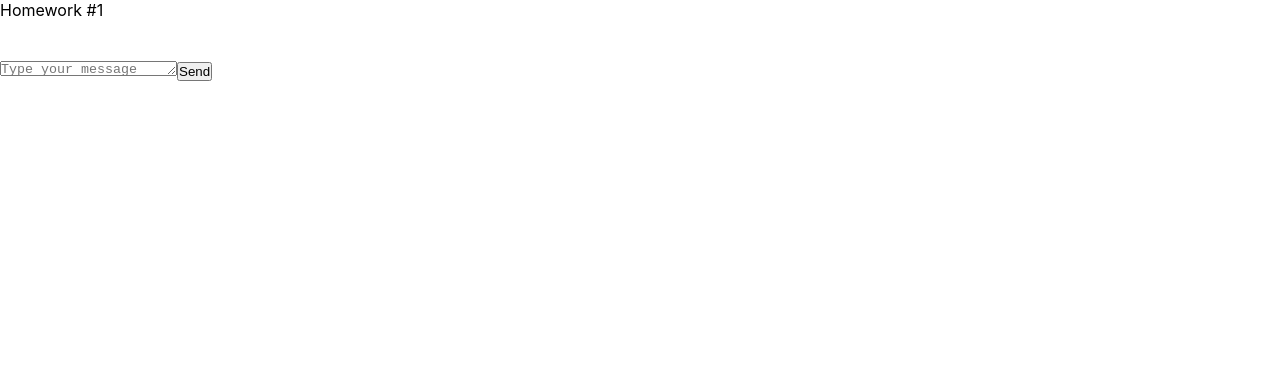
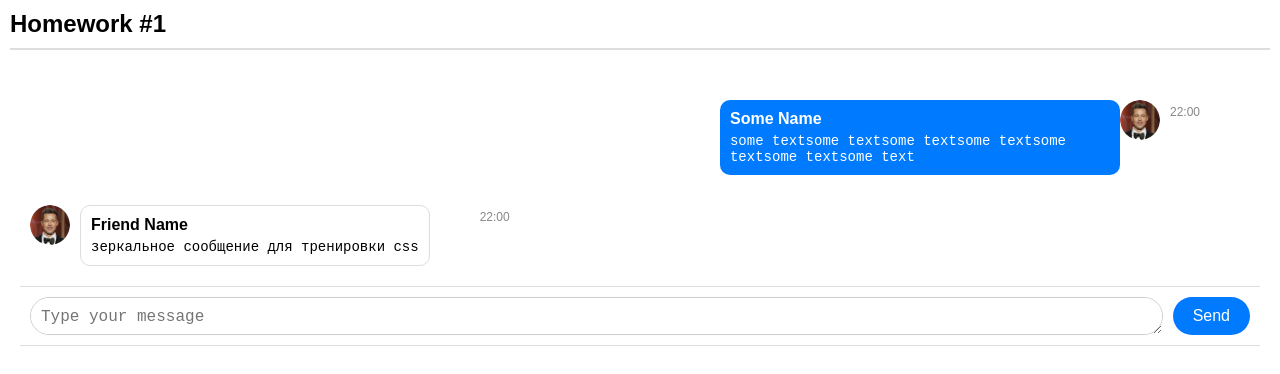
Before and after one commit to gatzxx/hw2, a React (Create React App) app: page / in a window 1280 px wide. Shown: the top 374 px of the page. Built offline with nearby package versions, Linux system fonts and the light colour scheme.

Commit message:
hw1 is done

```diff
--- a/package.json
+++ b/package.json
@@ -1,8 +1,8 @@
 {
   "name": "hws2",
-  "homepage": "http://IgnatZakalinsky.github.io/hws2",
   "version": "0.1.0",
   "private": true,
+  "homepage": "https://gatzxx.github.io/hw2",
   "dependencies": {
     "@emotion/react": "11.10.4",
     "@emotion/styled": "11.10.4",
@@ -32,7 +32,7 @@
     "build": "react-scripts build",
     "test": "react-scripts test",
     "eject": "react-scripts eject",
-    "predeploy": "npm run build",
+    "predeploy": "yarn run build",
     "deploy": "gh-pages -d build"
   },
   "eslintConfig": {
--- a/src/s1-main/App.module.css
+++ b/src/s1-main/App.module.css
@@ -1,11 +1,16 @@
 .App {
     --header_height: 60px;
+    font-family: Arial, sans-serif;
+}
+
+.hwTitle {
+    font-size: 24px;
+    font-weight: bold;
+    margin: 10px;
+    border-bottom: 2px solid #ddd;
+    padding-bottom: 10px;
 }
 
 .hw {
-
+    padding: 20px;
 }
-
-.hwTitle {
-
-}
--- a/src/s2-homeworks/hw01/friend-message/FriendMessage.module.css
+++ b/src/s2-homeworks/hw01/friend-message/FriendMessage.module.css
@@ -1,31 +1,47 @@
 .friendMessage {
-
+    display: flex;
+    justify-content: flex-start;
+    padding: 10px;
+    margin: 10px 0;
 }
 
 .friendImageAndText {
-
+    display: flex;
+    align-items: flex-start;
 }
 
 .friendImageAndText img {
-
+    width: 40px;
+    height: 40px;
+    border-radius: 50%;
+    margin-right: 10px;
 }
 
 .friendText {
-
-}
-
-.friendText:after {
-
+    background-color: white;
+    color: black;
+    padding: 10px;
+    border-radius: 10px;
+    max-width: 400px;
+    word-wrap: break-word;
+    text-align: left;
+    border: 1px solid #ddd;
 }
 
 .friendName {
-
+    font-weight: bold;
+    margin-bottom: 5px;
 }
 
 .friendMessageText {
-
+    white-space: pre-wrap;
+    font-size: 14px;
 }
 
 .friendTime {
-
+    font-size: 12px;
+    color: #888;
+    margin-top: 5px;
+    text-align: left;
+    margin-left: 50px;
 }
--- a/src/s2-homeworks/hw01/friend-message/FriendMessage.tsx
+++ b/src/s2-homeworks/hw01/friend-message/FriendMessage.tsx
@@ -1,8 +1,12 @@
 import React from 'react'
 import s from './FriendMessage.module.css'
+import {MessageType} from "../HW1";
 
-// создать тип вместо any и отобразить приходящие данные
-const FriendMessage = (props: any) => {
+type FriendMessageProps = {
+    message: MessageType
+}
+
+const FriendMessage = (props: FriendMessageProps) => {
     return (
         <div
             id={'hw1-friend-message-' + props.message.id}
@@ -11,26 +15,21 @@ const FriendMessage = (props: any) => {
             <div className={s.friendImageAndText}>
                 <img
                     id={'hw1-friend-avatar-' + props.message.id}
-                    // создаёт студент
-
-                    //
+                    src={props.message.user.avatar}
+                    alt='avatar'
                 />
                 <div className={s.friendText}>
                     <div
                         id={'hw1-friend-name-' + props.message.id}
                         className={s.friendName}
                     >
-                        {/*создаёт студент*/}
-
-                        {/**/}
+                        {props.message.user.name}
                     </div>
                     <pre
                         id={'hw1-friend-text-' + props.message.id}
                         className={s.friendMessageText}
                     >
-                        {/*создаёт студент*/}
-
-                        {/**/}
+                        {props.message.message.text}
                     </pre>
                 </div>
             </div>
@@ -38,9 +37,7 @@ const FriendMessage = (props: any) => {
                 id={'hw1-friend-time-' + props.message.id}
                 className={s.friendTime}
             >
-                {/*создаёт студент*/}
-
-                {/**/}
+                {props.message.message.time}
             </div>
         </div>
     )
--- a/src/s2-homeworks/hw01/message-sender/MessageSender.module.css
+++ b/src/s2-homeworks/hw01/message-sender/MessageSender.module.css
@@ -1,18 +1,36 @@
 .sendForm {
-
+    display: flex;
+    align-items: center;
+    justify-content: space-between;
+    padding: 10px;
+    border-top: 1px solid #ddd;
+    border-bottom: 1px solid #ddd;
 }
 
 .textarea {
-
+    flex: 1;
+    padding: 10px;
+    font-size: 16px;
+    border: 1px solid #ccc;
+    border-radius: 20px;
+    margin-right: 10px;
 }
 
 .button {
-
+    padding: 10px 20px;
+    background-color: #007bff;
+    color: white;
+    border: none;
+    border-radius: 20px;
+    font-size: 16px;
+    cursor: pointer;
+    transition: background-color 0.2s;
 }
 
 .button:hover {
+    background-color: #0056b3;
+}
 
+.button:active {
+    background-color: #004494;
 }
-.button:active {
-
-}
--- a/src/s2-homeworks/hw01/message/Message.module.css
+++ b/src/s2-homeworks/hw01/message/Message.module.css
@@ -1,31 +1,47 @@
 .message {
-
+    display: flex;
+    justify-content: flex-end;
+    padding: 10px;
+    margin: 10px 0;
 }
 
 .imageAndText {
-
+    display: flex;
+    align-items: flex-start;
+    flex-direction: row-reverse; /* Reversing the order */
 }
 
 .imageAndText img {
-
+    width: 40px;
+    height: 40px;
+    border-radius: 50%;
+    margin-right: 10px; /* Adjusted for reversed order */
 }
 
 .text {
-
-}
-
-.text:after {
-
+    background-color: #007bff;
+    color: white;
+    padding: 10px;
+    border-radius: 10px;
+    max-width: 400px;
+    word-wrap: break-word;
+    text-align: left;
 }
 
 .name {
-
+    font-weight: bold;
+    margin-bottom: 5px;
 }
 
 .messageText {
-
+    white-space: pre-wrap;
+    font-size: 14px;
 }
 
 .time {
-
+    font-size: 12px;
+    color: #888;
+    margin-top: 5px;
+    text-align: left;
+    margin-right: 50px; /* Adjusted for reversed order */
 }
--- a/src/s2-homeworks/hw01/message/Message.tsx
+++ b/src/s2-homeworks/hw01/message/Message.tsx
@@ -1,37 +1,35 @@
 import React from 'react'
 import s from './Message.module.css'
+import {MessageType} from "../HW1";
 
-// нужно создать правильный тип вместо any
-export type MessagePropsType = any
+type MessagePropsType = {
+    message: MessageType
+}
 
-// нужно отобразить приходящие данные
 const Message = (props: MessagePropsType) => {
     return (
         <div id={'hw1-message-' + props.message.id} className={s.message}>
             <div className={s.imageAndText}>
                 <img
                     id={'hw1-avatar-' + props.message.id}
-                    // создаёт студент
+                    src={props.message.user.avatar}
+                    alt='Avatar'
 
-                    //
                 />
                 <div className={s.text}>
                     <div id={'hw1-name-' + props.message.id} className={s.name}>
-                        {/*создаёт студент*/}
+                        {props.message.user.name}
 
-                        {/**/}
                     </div>
                     <pre id={'hw1-text-' + props.message.id} className={s.messageText}>
-                        {/*создаёт студент*/}
+                        {props.message.message.text}
 
-                        {/**/}
                     </pre>
                 </div>
             </div>
             <div id={'hw1-time-' + props.message.id} className={s.time}>
-                {/*создаёт студент*/}
+                {props.message.message.time}
 
-                {/**/}
             </div>
         </div>
     )
```
Also changed, not shown: src/s2-homeworks/hw01/HW1.tsx (+14 -12 lines).
